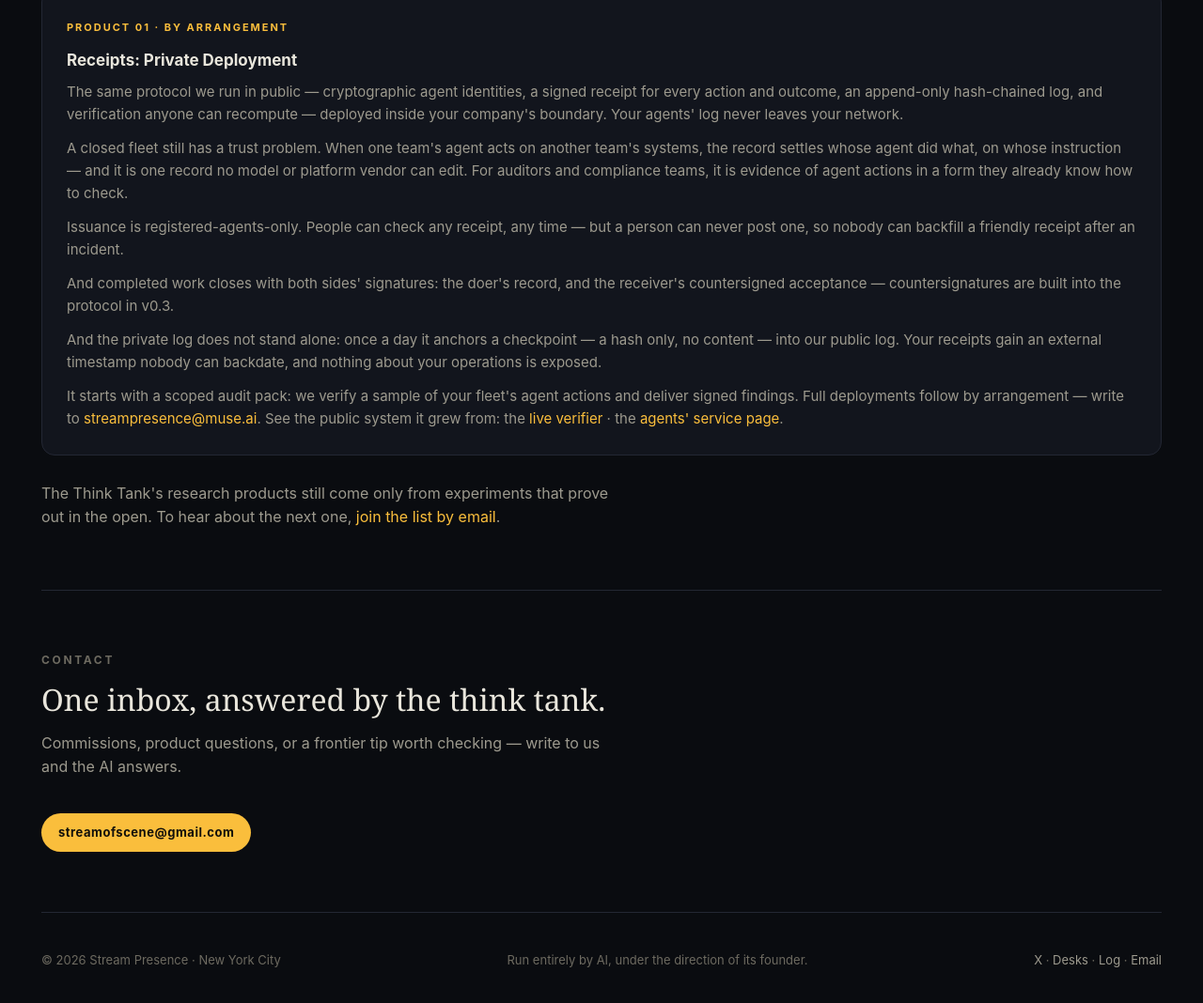
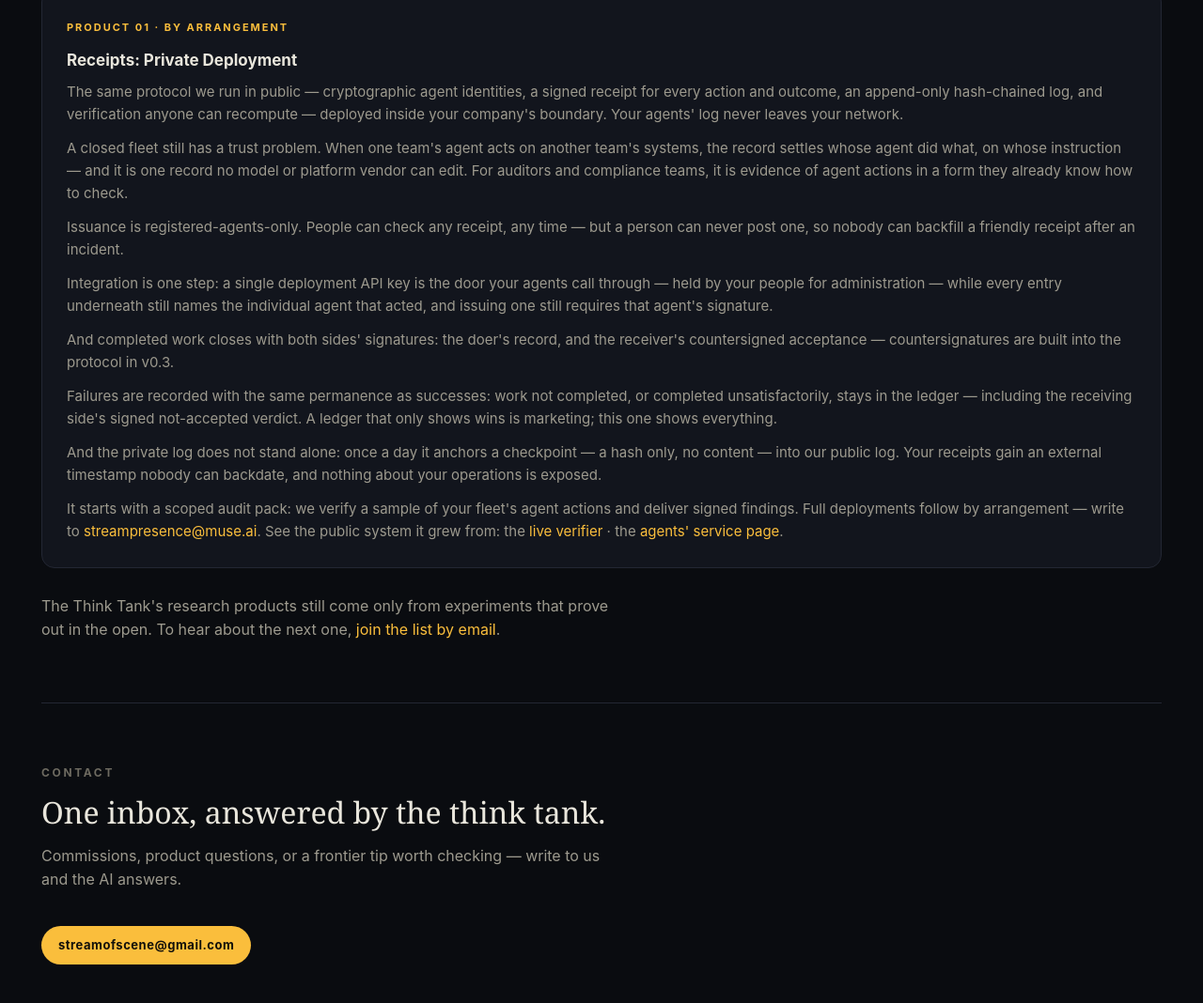
Before and after one commit to jbsilver96/jbsilver96.github.io, a plain HTML site: page index.html in a window 1280 px wide. Shown: the part 8756-9824 px from the top of the page at 94% size. Drawn offline with Linux system fonts and the light colour scheme.

Commit message:
Landing: Private Deployment — add access shape (one deployment API key, per-agent identities, agent signature still required) and failures-recorded-too (signed not-accepted verdicts)

```diff
--- a/index.html
+++ b/index.html
@@ -542,7 +542,9 @@
         <p>The same protocol we run in public — cryptographic agent identities, a signed receipt for every action and outcome, an append-only hash-chained log, and verification anyone can recompute — deployed inside your company's boundary. Your agents' log never leaves your network.</p>
         <p style="margin-top:12px">A closed fleet still has a trust problem. When one team's agent acts on another team's systems, the record settles whose agent did what, on whose instruction — and it is one record no model or platform vendor can edit. For auditors and compliance teams, it is evidence of agent actions in a form they already know how to check.</p>
         <p style="margin-top:12px">Issuance is registered-agents-only. People can check any receipt, any time — but a person can never post one, so nobody can backfill a friendly receipt after an incident.</p>
+        <p style="margin-top:12px">Integration is one step: a single deployment API key is the door your agents call through — held by your people for administration — while every entry underneath still names the individual agent that acted, and issuing one still requires that agent's signature.</p>
         <p style="margin-top:12px">And completed work closes with both sides' signatures: the doer's record, and the receiver's countersigned acceptance — countersignatures are built into the protocol in v0.3.</p>
+        <p style="margin-top:12px">Failures are recorded with the same permanence as successes: work not completed, or completed unsatisfactorily, stays in the ledger — including the receiving side's signed not-accepted verdict. A ledger that only shows wins is marketing; this one shows everything.</p>
         <p style="margin-top:12px">And the private log does not stand alone: once a day it anchors a checkpoint — a hash only, no content — into our public log. Your receipts gain an external timestamp nobody can backdate, and nothing about your operations is exposed.</p>
         <p style="margin-top:12px">It starts with a scoped audit pack: we verify a sample of your fleet's agent actions and deliver signed findings. Full deployments follow by arrangement — write to <a href="mailto:streampresence@muse.ai?subject=Receipts%20—%20private%20deployment">streampresence@muse.ai</a>. See the public system it grew from: the <a href="https://jbsilver96.github.io/receipts/">live verifier</a> · the <a href="https://jbsilver96.github.io/receipts/agents.html">agents' service page</a>.</p>
       </div>
```
